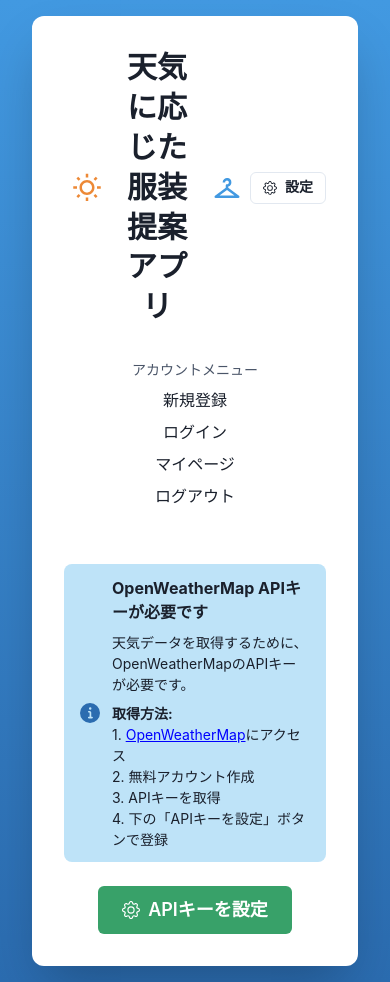
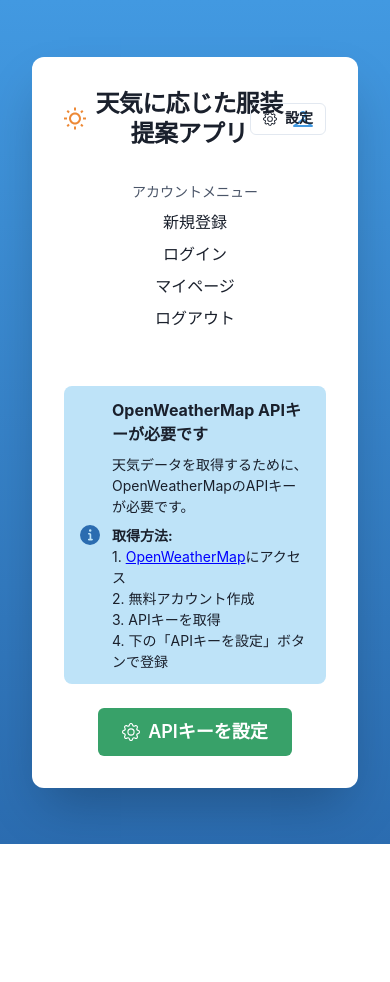
Before and after one commit to kazu0801-b/whether_cloth, a Next.js app: page / in a window 390 px wide. After the commit the page ends 844 px from the top, so only its background shows below. Built offline with nearby package versions, Linux system fonts and the light colour scheme.

Commit message:
fix: improve responsive header title

```diff
--- a/src/components/organisms/Header/Header.tsx
+++ b/src/components/organisms/Header/Header.tsx
@@ -1,6 +1,6 @@
 "use client";
 
-import { HStack, Heading, Icon, Box } from "@chakra-ui/react";
+import { HStack, Heading, Icon, Box, Text, VStack } from "@chakra-ui/react";
 import { BsHouseDoor, BsGear } from "react-icons/bs";
 import { MdOutlineWbSunny, MdOutlineCheckroom } from "react-icons/md";
 import { Button } from "../../atoms";
@@ -14,12 +14,18 @@ interface HeaderProps {
 export const Header = ({
   showHomeButton = false,
   onHomeClick,
-  onSettingsClick
+  onSettingsClick,
 }: HeaderProps) => {
   return (
-    <HStack w="full" justify="space-between" minH="40px">
+    <HStack
+      w="full"
+      justify="space-between"
+      align="center"
+      minH="40px"
+      gap={{ base: 2, md: 4 }}
+    >
       {/* 左側：ホームボタン（天気表示時のみ） */}
-      <Box>
+      <Box minW={{ base: "64px", md: "88px" }}>
         {showHomeButton && (
           <Button
             variant="outline"
@@ -34,22 +40,47 @@ export const Header = ({
       </Box>
 
       {/* 中央：タイトル */}
-      <Heading
-        size="xl"
-        textAlign="center"
-        color="gray.800"
-        display="flex"
-        alignItems="center"
-        gap={3}
+      <HStack
+        as="header"
         flex="1"
+        justify="center"
+        align="center"
+        spacing={{ base: 2, md: 3 }}
+        minW={0}
       >
-        <Icon as={MdOutlineWbSunny} color="orange.400" />
-        天気に応じた服装提案アプリ
-        <Icon as={MdOutlineCheckroom} color="blue.400" />
-      </Heading>
+        <Icon
+          as={MdOutlineWbSunny}
+          color="orange.400"
+          boxSize={{ base: 6, md: 9 }}
+          flexShrink={0}
+        />
+
+        <Heading
+          as="h1"
+          textAlign="center"
+          color="gray.800"
+          fontSize={{ base: "2xl", sm: "3xl", md: "4xl" }}
+          lineHeight={{ base: "1.25", md: "1.2" }}
+          letterSpacing="tight"
+          wordBreak="keep-all"
+          whiteSpace={{ base: "normal", md: "normal" }}
+        >
+          <VStack as="span" spacing={0} display="inline-flex">
+            <Text as="span">天気に応じた服装</Text>
+            <Text as="span">提案アプリ</Text>
+          </VStack>
+        </Heading>
+
+        <Icon
+          as={MdOutlineCheckroom}
+          color="blue.400"
+          boxSize={{ base: 6, md: 9 }}
+          flexShrink={0}
+        />
+      </HStack>
 
       {/* 右側：設定ボタン */}
-      <Box>
+      <Box minW={{ base: "64px", md: "88px" }} textAlign="right">
         <Button
           variant="outline"
           size="sm"
```
